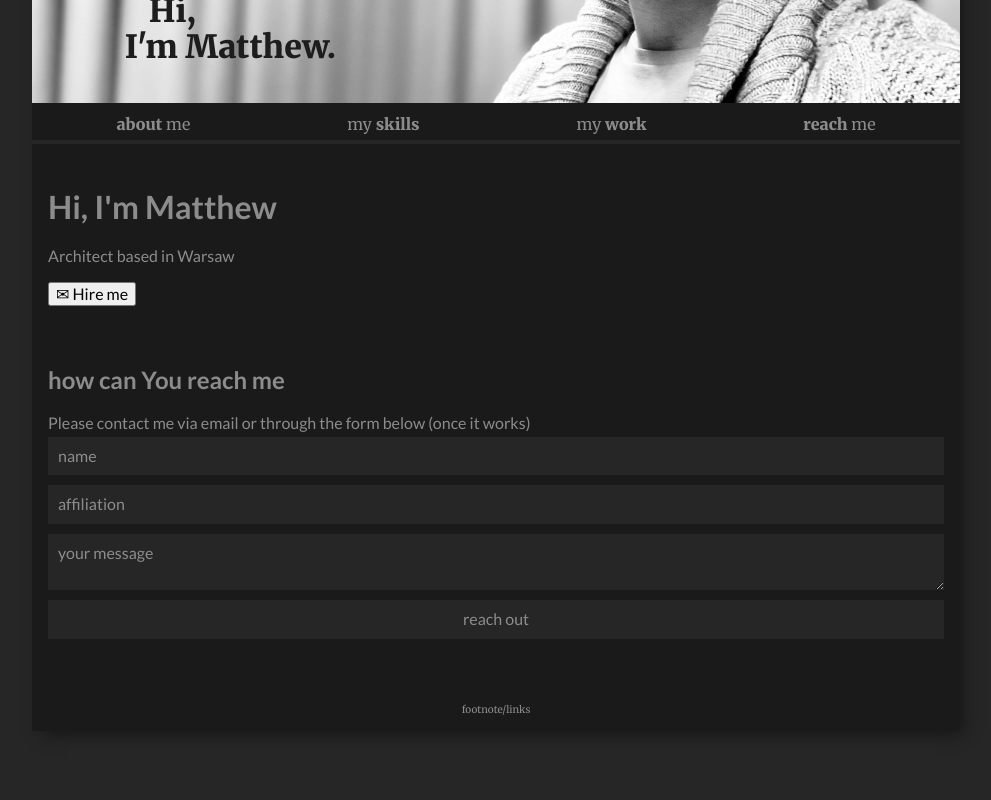
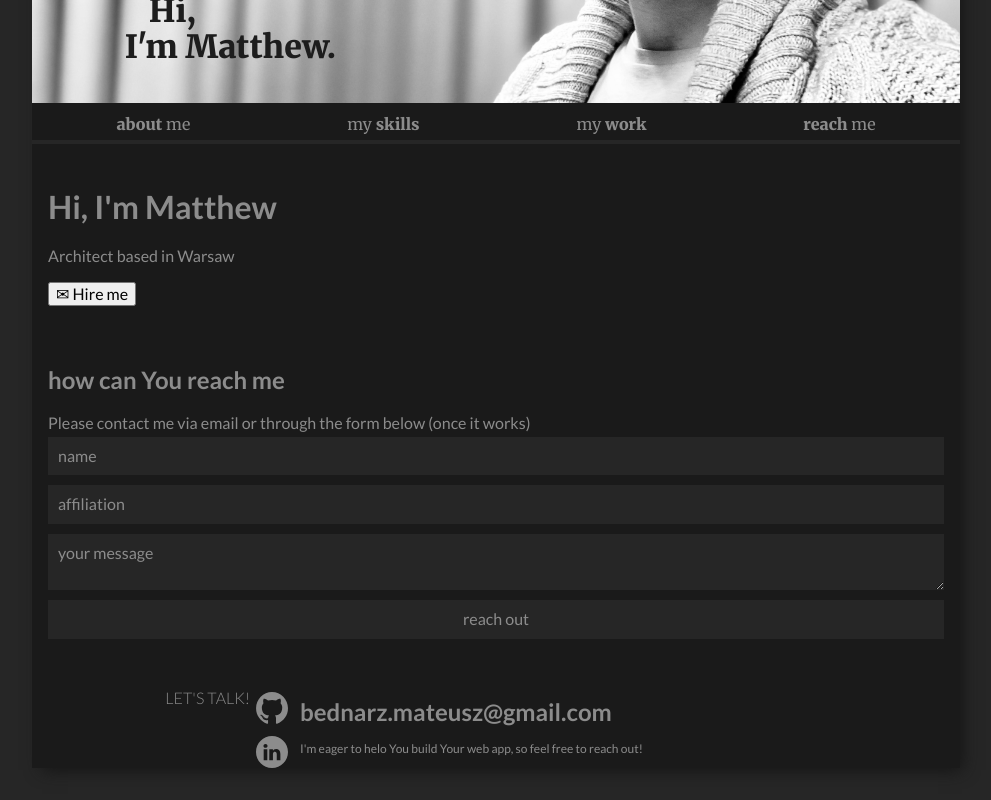
Before and after one commit to bedicooper/homepage, a React (Create React App) app: page /#/home in a window 1280 px wide. Shown: the part 439-1239 px from the top of the page, without its empty margins (144-1135 px from the left). Before the commit the page ends 1202 px from the top, so only its background shows below. Built offline with nearby package versions, Linux system fonts and the light colour scheme.

Commit message:
Footer added

```diff
--- a/src/App.js
+++ b/src/App.js
@@ -6,14 +6,14 @@ import { Container } from "./Container/styled";
 import { TopBar, StyledButton } from "./TopBar/styled";
 import Header from "./Header";
 import Section from "./Section";
-import Gallery from "./Section/Gallery";
 import Form from "./Section/Form";
-import { StyledFooter } from './Section/Footer/styled';
+
 import { toAbout, toHome, toSkills, toWork } from './routes';
 import HomePage from './features/HomePage';
 import PortfolioPage from './features/PortfolioPage';
 import SkillsPage from './features/SkillsPage';
 import AboutPage from './features/AboutPage';
+import Footer from './Footer';
 
 
 function App() {
@@ -58,10 +58,7 @@ function App() {
             body="Please contact me via email or through the form below (once it works)"
             additionalContent={<Form />}
           />
-          <Section
-            id="footer"
-            body={<StyledFooter>footnote/links</StyledFooter>}
-          />
+          <Footer />
         </Container>
       </HashRouter>
     </ThemeProvider>
--- /dev/null
+++ b/src/Footer/index.js
@@ -0,0 +1,28 @@
+import GitHubIcon from "../utils/GitHubIcon";
+import LinkedInIcon from "../utils/LinkedInIcon";
+import { StyledForthHeading } from "./styled";
+import { StyledFooter, FooterTitleContainer, FooterSocialsContainer, FooterContentContainer, FooterAdnotation, FooterContent } from "./styled";
+
+export default () => (
+    <StyledFooter>
+        <FooterTitleContainer>
+            <StyledForthHeading>
+                LET'S TALK!
+            </StyledForthHeading>
+        </FooterTitleContainer>
+        <FooterSocialsContainer>
+            <GitHubIcon />
+            <LinkedInIcon />
+        </FooterSocialsContainer>
+        <FooterContentContainer>
+            <FooterContent>
+                bednarz.mateusz@gmail.com
+            </FooterContent>
+            <FooterAdnotation>
+            I'm eager to helo You build Your web app, so feel free to reach out!
+        </FooterAdnotation>
+        </FooterContentContainer>
+
+    </StyledFooter>
+
+);
--- /dev/null
+++ b/src/Footer/styled.js
@@ -0,0 +1,47 @@
+import styled from "styled-components";
+
+export const StyledFooter = styled.footer`
+    display: grid;
+    grid-template-columns: 2fr 32px 6fr;
+    grid-template-rows: 24px 76px;
+`
+
+export const StyledForthHeading = styled.h4`
+    font-weight: 200;
+`
+
+export const FooterTitleContainer = styled.div`
+    grid-column: 1 / 2;
+    grid-row: 1 / 2;
+    text-align: right;
+    height: fit-content;
+    padding-right: 6px;
+`
+
+export const FooterSocialsContainer = styled.div`
+    grid-column: 2 / 3;
+    grid-row: 2 / 4;
+    display: flex;
+    flex-direction: column;
+    justify-content: space-between;
+`
+
+export const FooterContentContainer = styled.div`
+    grid-column: 3 / 4;
+    grid-row: 2 / 3;
+    display: flex;
+    flex-direction: column;
+    justify-content: space-around;
+    padding-left: 12px;
+`
+
+export const FooterContent = styled.p`
+    font-size: 1.5rem;
+    font-weight: 900;
+    margin: 0;
+`
+
+export const FooterAdnotation = styled.p`
+    font-size: 0.75rem;
+    margin: 6px 0;
+`
--- /dev/null
+++ b/src/utils/GitHubIcon.js
@@ -0,0 +1,20 @@
+export default () => {
+    return (
+        <svg
+            xmlns="http://www.w3.org/2000/svg"
+            width="32"
+            height="32"
+            fill="none"
+            viewBox="0 0 48 48"
+        >
+            <path
+                fill="currentColor"
+                d="M24.044.18C10.814.18.088 11.088.088 24.544c0 10.766 6.864 19.899 16.382 23.12 1.197.226 1.637-.528 1.637-1.172 0-.58-.022-2.5-.033-4.536-6.664 1.474-8.07-2.875-8.07-2.875-1.09-2.816-2.66-3.565-2.66-3.565-2.174-1.512.164-1.481.164-1.481 2.405.172 3.672 2.51 3.672 2.51 2.136 3.726 5.604 2.649 6.971 2.026.215-1.574.836-2.65 1.52-3.258-5.32-.616-10.913-2.705-10.913-12.041 0-2.66.935-4.834 2.468-6.54-.249-.614-1.069-3.092.232-6.448 0 0 2.012-.655 6.59 2.498 1.91-.54 3.96-.811 5.996-.82 2.035.009 4.086.28 6 .82 4.573-3.153 6.582-2.498 6.582-2.498 1.304 3.356.483 5.834.235 6.448 1.536 1.706 2.465 3.88 2.465 6.54 0 9.358-5.604 11.419-10.938 12.022.859.756 1.624 2.239 1.624 4.512 0 3.26-.027 5.883-.027 6.686 0 .649.431 1.408 1.645 1.17C41.143 44.435 48 35.305 48 24.544 47.999 11.087 37.273.18 24.043.18z"
+            ></path>
+            <path
+                fill="currentColor"
+                d="M9.161 35.162c-.053.122-.24.158-.41.075-.174-.08-.272-.245-.215-.366.051-.125.239-.16.412-.077.174.08.273.247.213.368zM10.132 36.263c-.114.108-.338.058-.49-.113-.156-.17-.185-.397-.07-.506.118-.108.335-.057.492.113.157.172.187.397.068.506zM11.075 37.666c-.146.104-.386.007-.535-.21-.146-.217-.146-.477.004-.58.148-.105.385-.011.535.204.146.22.146.48-.004.586zM12.37 39.022c-.131.147-.411.108-.616-.093-.21-.197-.268-.476-.136-.623.133-.148.414-.106.62.093.208.197.272.477.132.623zM14.155 39.81c-.057.19-.327.277-.598.196-.271-.084-.449-.307-.394-.5.057-.192.327-.283.6-.196.271.083.449.305.392.5zM16.115 39.955c.007.201-.223.368-.508.37-.286.008-.518-.155-.521-.353 0-.202.225-.367.511-.372.285-.006.518.155.518.355zM17.94 39.64c.034.195-.164.397-.446.45-.278.052-.536-.07-.571-.264-.035-.2.167-.402.445-.454.283-.05.536.068.572.267z"
+            ></path>
+        </svg>
+    );
+};
--- /dev/null
+++ b/src/utils/LinkedInIcon.js
@@ -0,0 +1,18 @@
+export default () => {
+    return (
+        <svg
+            xmlns="http://www.w3.org/2000/svg"
+            width="32"
+            height="32"
+            fill="none"
+            viewBox="0 0 48 48"
+        >
+            <path
+                fill="currentColor"
+                fillRule="evenodd"
+                d="M24 0C10.745 0 0 10.745 0 24s10.745 24 24 24 24-10.745 24-24S37.255 0 24 0zM11.522 19.878h5.438V36.22h-5.438V19.878zm5.797-5.055C17.284 13.22 16.138 12 14.277 12c-1.86 0-3.077 1.22-3.077 2.823 0 1.569 1.18 2.824 3.006 2.824h.035c1.897 0 3.078-1.255 3.078-2.824zm12.994 4.671c3.58 0 6.262 2.336 6.262 7.356v9.37h-5.439v-8.743c0-2.196-.787-3.695-2.755-3.695-1.503 0-2.398 1.01-2.791 1.986-.144.35-.18.837-.18 1.325v9.127h-5.439s.072-14.808 0-16.342h5.44v2.315c.721-1.113 2.014-2.699 4.902-2.699z"
+                clipRule="evenodd"
+            ></path>
+        </svg>
+    );
+};
```
Also changed, not shown: src/features/index.js (deleted, +0 -11 lines).
